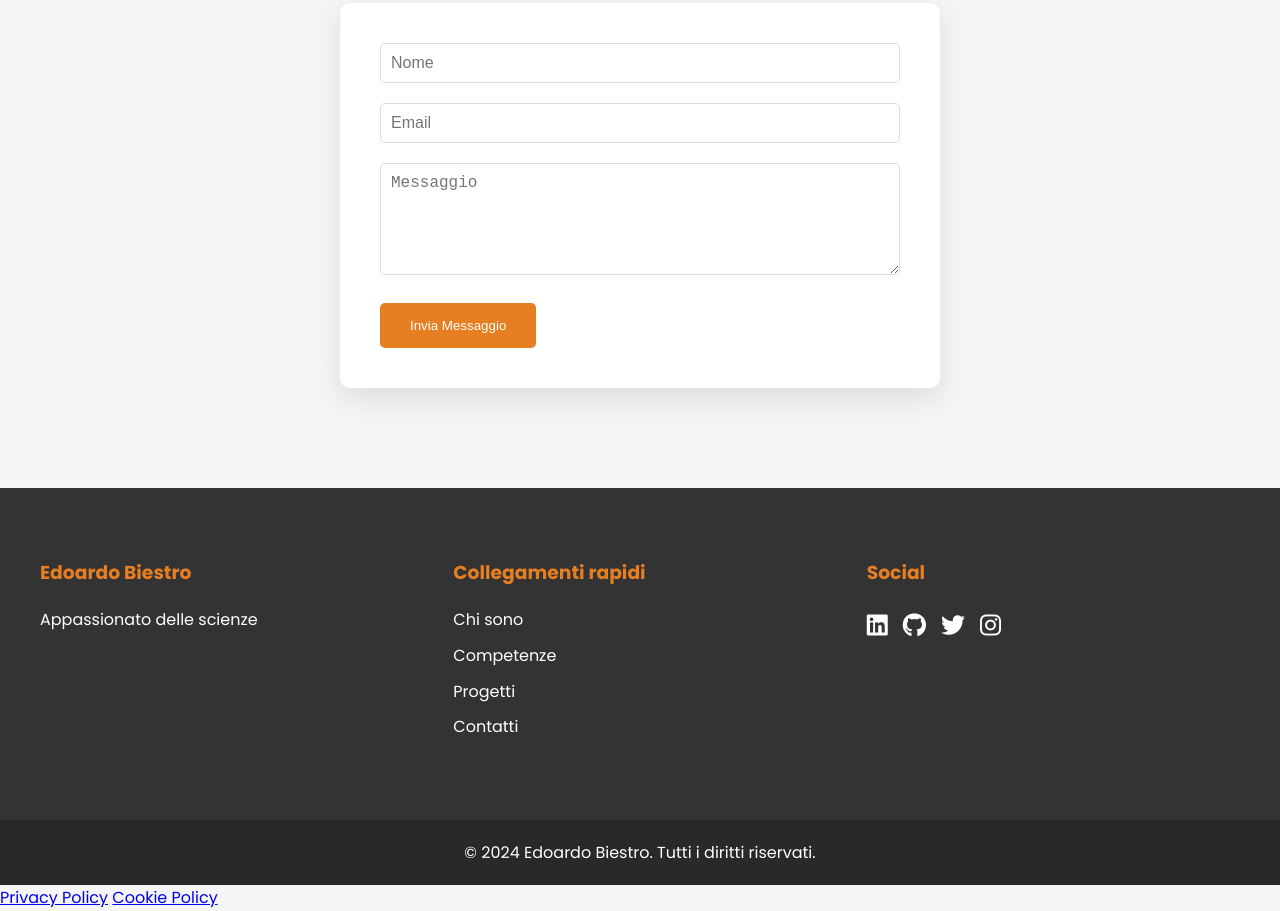
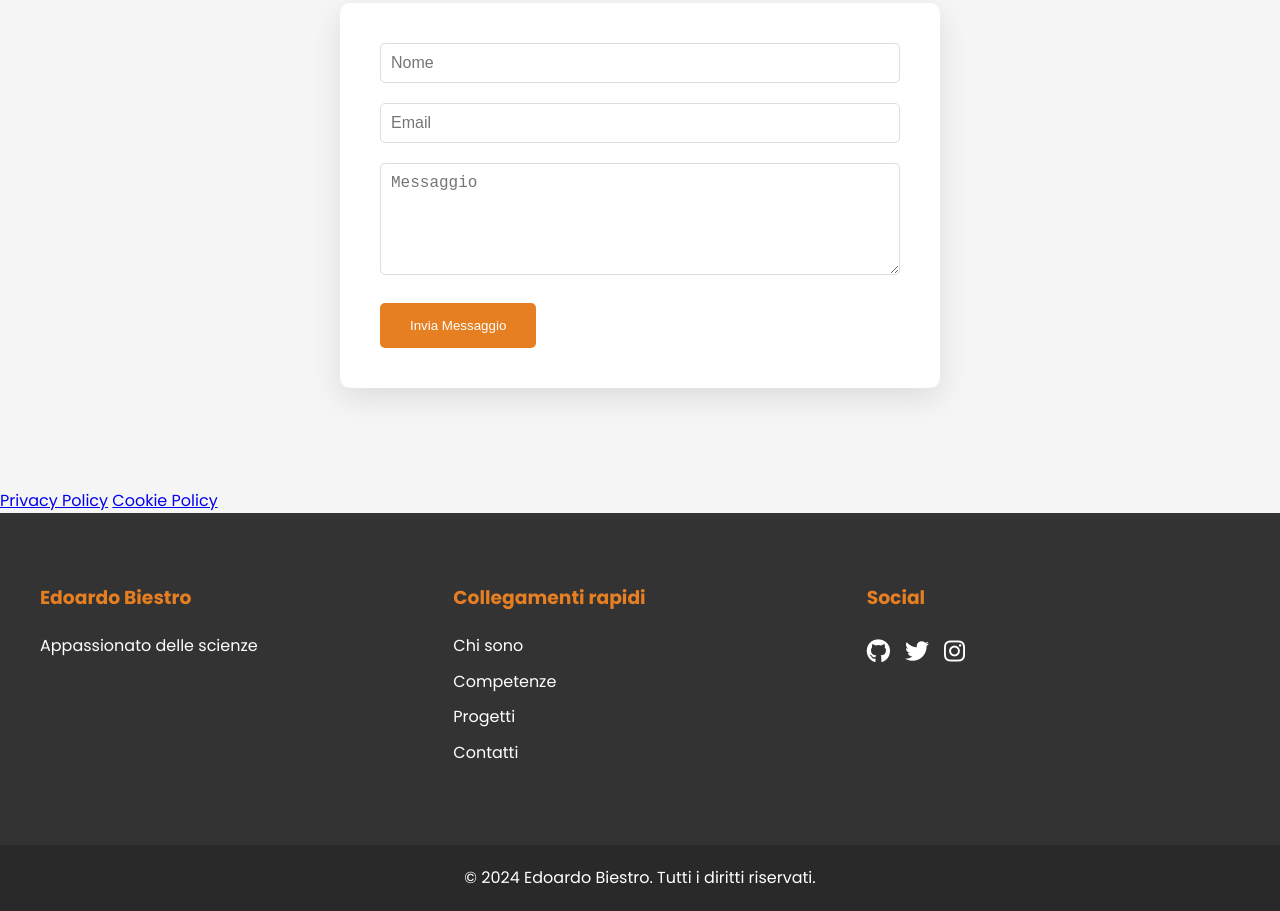
Before and after one commit to EdoardoBie/Edoardo-Biestro, a plain HTML site: page index.html in a window 1280 px wide. Shown: the part 6904-7815 px from the top of the page. Drawn offline with nearby package versions, Linux system fonts and the light colour scheme.

Commit message:
Social Information Update

```diff
--- a/index.html
+++ b/index.html
@@ -1263,6 +1263,23 @@
                 </form>
             </div>
         </section>
+        <a href="https://www.iubenda.com/privacy-policy/24881581"
+            class="iubenda-white iubenda-noiframe iubenda-embed iubenda-noiframe " title="Privacy Policy ">Privacy
+            Policy</a>
+        <script
+            type="text/javascript">(function (w, d) { var loader = function () { var s = d.createElement("script"), tag = d.getElementsByTagName("script")[0]; s.src = "https://cdn.iubenda.com/iubenda.js"; tag.parentNode.insertBefore(s, tag); }; if (w.addEventListener) { w.addEventListener("load", loader, false); } else if (w.attachEvent) { w.attachEvent("onload", loader); } else { w.onload = loader; } })(window, document);</script>
+        <a href="https://www.iubenda.com/privacy-policy/24881581/cookie-policy"
+            class="iubenda-white iubenda-noiframe iubenda-embed iubenda-noiframe " title="Cookie Policy ">Cookie
+            Policy</a>
+        <script
+            type="text/javascript">(function (w, d) { var loader = function () { var s = d.createElement("script"), tag = d.getElementsByTagName("script")[0]; s.src = "https://cdn.iubenda.com/iubenda.js"; tag.parentNode.insertBefore(s, tag); }; if (w.addEventListener) { w.addEventListener("load", loader, false); } else if (w.attachEvent) { w.attachEvent("onload", loader); } else { w.onload = loader; } })(window, document);</script>
+        <script type="text/javascript">
+            var _iub = _iub || [];
+            _iub.csConfiguration = { "siteId": 3765338, "cookiePolicyId": 24881581, "lang": "it" };
+        </script>
+        <script type="text/javascript" src="https://cs.iubenda.com/autoblocking/3765338.js"></script>
+        <script type="text/javascript" src="//cdn.iubenda.com/cs/gpp/stub.js"></script>
+        <script type="text/javascript" src="//cdn.iubenda.com/cs/iubenda_cs.js" charset="UTF-8" async></script>
     </main>
 
     <footer class="footer">
@@ -1289,10 +1306,11 @@
             <div class="footer-section">
                 <h3>Social</h3>
                 <div class="social-icons">
-                    <a href="#" class="social-icon"><i class="fab fa-linkedin"></i></a>
-                    <a href="#" class="social-icon"><i class="fab fa-github"></i></a>
-                    <a href="#" class="social-icon"><i class="fab fa-twitter"></i></a>
-                    <a href="#" class="social-icon"><i class="fab fa-instagram"></i></a>
+                    <!--<a href="#" class="social-icon"><i class="fab fa-linkedin"></i></a>-->
+                    <a href="https://github.com/EdoardoBie" class="social-icon"><i class="fab fa-github"></i></a>
+                    <a href="https://x.com/ESpinOfficial" class="social-icon"><i class="fab fa-twitter"></i></a>
+                    <a href="https://www.instagram.com/espinofficial/" class="social-icon"><i
+                            class="fab fa-instagram"></i></a>
                 </div>
             </div>
         </div>
@@ -1303,16 +1321,8 @@
 
     <script src="https://cdnjs.cloudflare.com/ajax/libs/gsap/3.9.1/gsap.min.js"></script>
     <script src="https://cdnjs.cloudflare.com/ajax/libs/gsap/3.9.1/ScrollTrigger.min.js"></script>
-    <a href="https://www.iubenda.com/privacy-policy/24881581" class="iubenda-white iubenda-noiframe iubenda-embed iubenda-noiframe " title="Privacy Policy ">Privacy Policy</a><script type="text/javascript">(function (w,d) {var loader = function () {var s = d.createElement("script"), tag = d.getElementsByTagName("script")[0]; s.src="https://cdn.iubenda.com/iubenda.js"; tag.parentNode.insertBefore(s,tag);}; if(w.addEventListener){w.addEventListener("load", loader, false);}else if(w.attachEvent){w.attachEvent("onload", loader);}else{w.onload = loader;}})(window, document);</script>
-	<a href="https://www.iubenda.com/privacy-policy/24881581/cookie-policy" class="iubenda-white iubenda-noiframe iubenda-embed iubenda-noiframe " title="Cookie Policy ">Cookie Policy</a><script type="text/javascript">(function (w,d) {var loader = function () {var s = d.createElement("script"), tag = d.getElementsByTagName("script")[0]; s.src="https://cdn.iubenda.com/iubenda.js"; tag.parentNode.insertBefore(s,tag);}; if(w.addEventListener){w.addEventListener("load", loader, false);}else if(w.attachEvent){w.attachEvent("onload", loader);}else{w.onload = loader;}})(window, document);</script>
-	<script type="text/javascript">
-var _iub = _iub || [];
-_iub.csConfiguration = {"siteId":3765338,"cookiePolicyId":24881581,"lang":"it"};
-</script>
-<script type="text/javascript" src="https://cs.iubenda.com/autoblocking/3765338.js"></script>
-<script type="text/javascript" src="//cdn.iubenda.com/cs/gpp/stub.js"></script>
-<script type="text/javascript" src="//cdn.iubenda.com/cs/iubenda_cs.js" charset="UTF-8" async></script>
-	<script>
+
+    <script>
         // Hamburger Menu
         const hamburger = document.querySelector('.hamburger-menu');
         const navMenu = document.querySelector('.navbar-menu');
```
